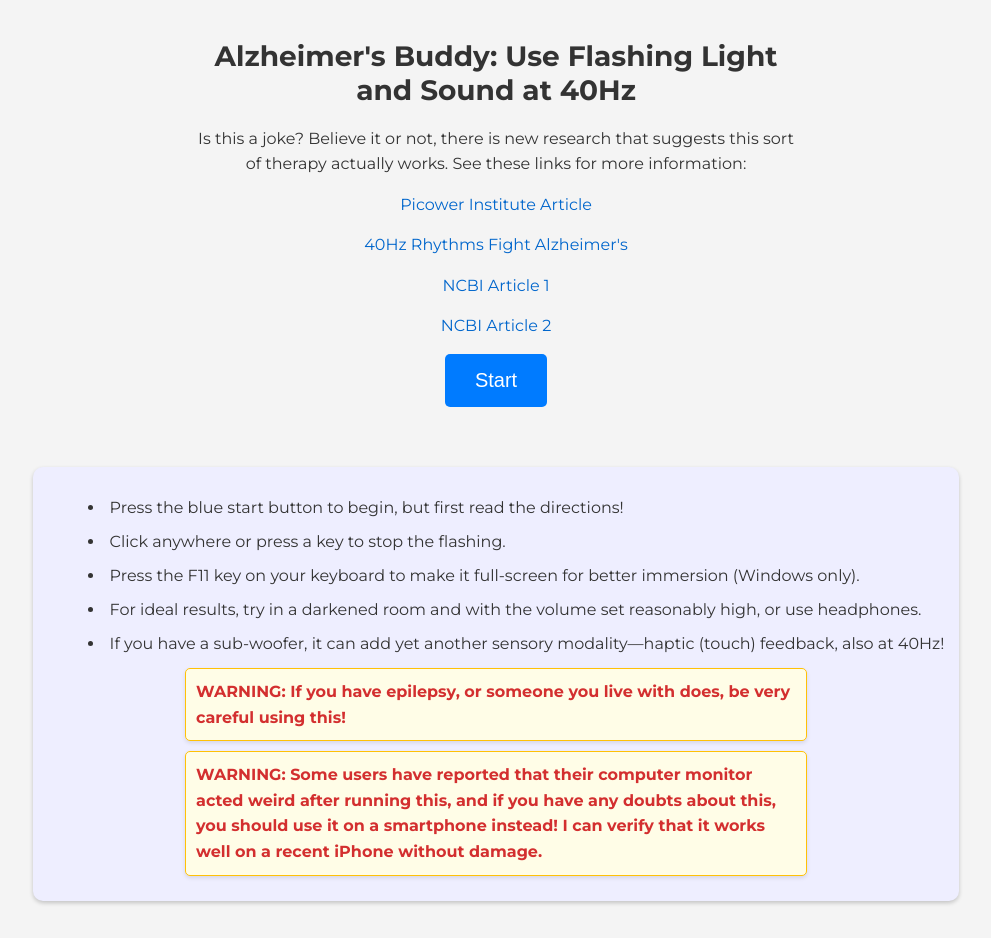
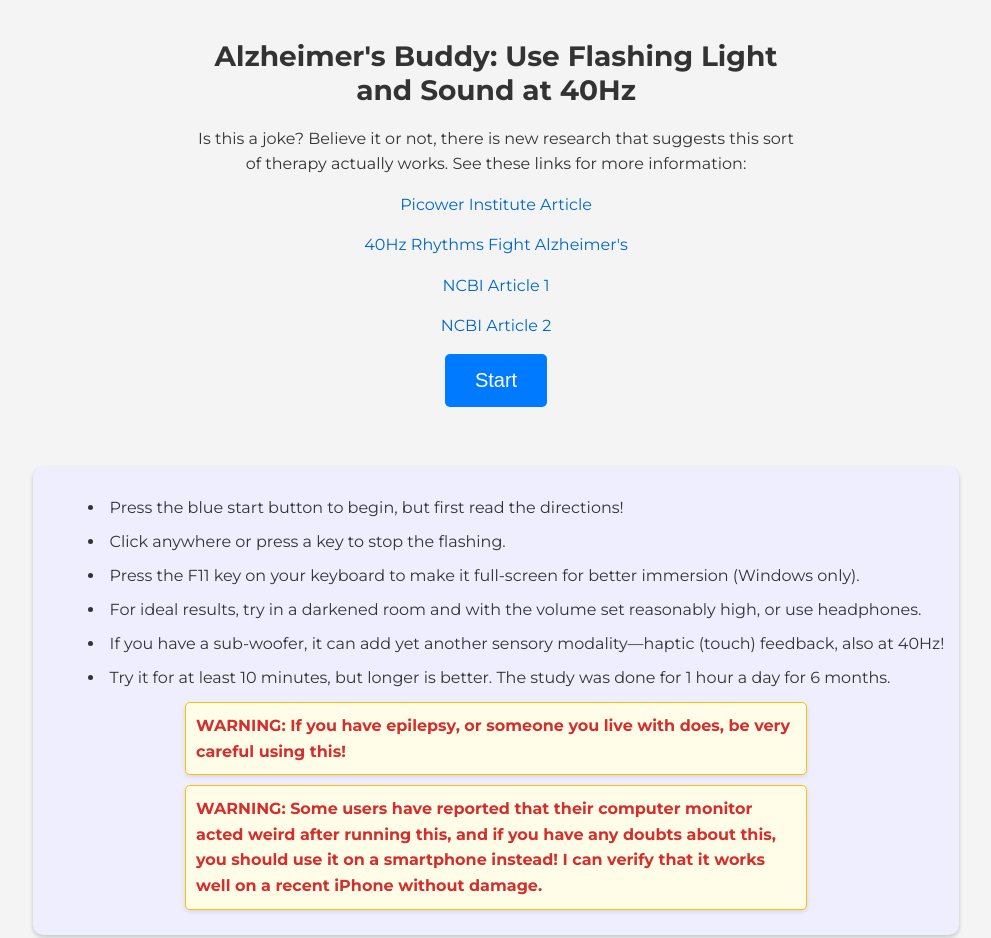
Before and after one commit to Dicklesworthstone/anti_alzheimers_flasher, a plain HTML site: page index.html in a window 1280 px wide. Shown: the top 938 px of the page, without its empty margins (144-1135 px from the left). Drawn offline with Linux system fonts and the light colour scheme.

Commit message:
Added note about duration

```diff
--- a/index.html
+++ b/index.html
@@ -198,6 +198,7 @@
             <li>Press the F11 key on your keyboard to make it full-screen for better immersion (Windows only).</li>
             <li>For ideal results, try in a darkened room and with the volume set reasonably high, or use headphones.</li>
             <li>If you have a sub-woofer, it can add yet another sensory modality—haptic (touch) feedback, also at 40Hz!</li>
+            <li>Try it for at least 10 minutes, but longer is better. The study was done for 1 hour a day for 6 months.</li>
         </ul>
         <p class="warning">WARNING: If you have epilepsy, or someone you live with does, be very careful using this!</p>
         <p class="warning">WARNING: Some users have reported that their computer monitor acted weird after running this, and if you have any doubts about this, you should use it on a smartphone instead! I can verify that it works well on a recent iPhone without damage.</p>
```
